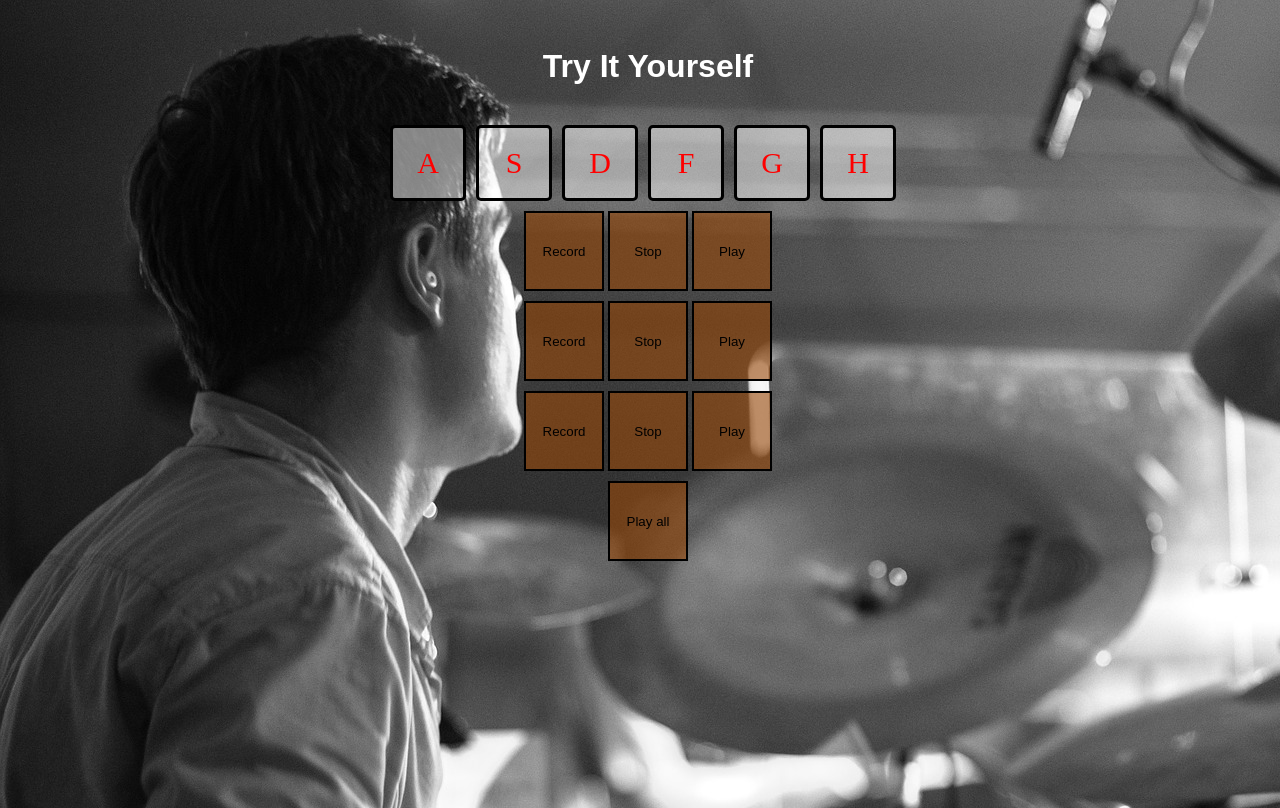
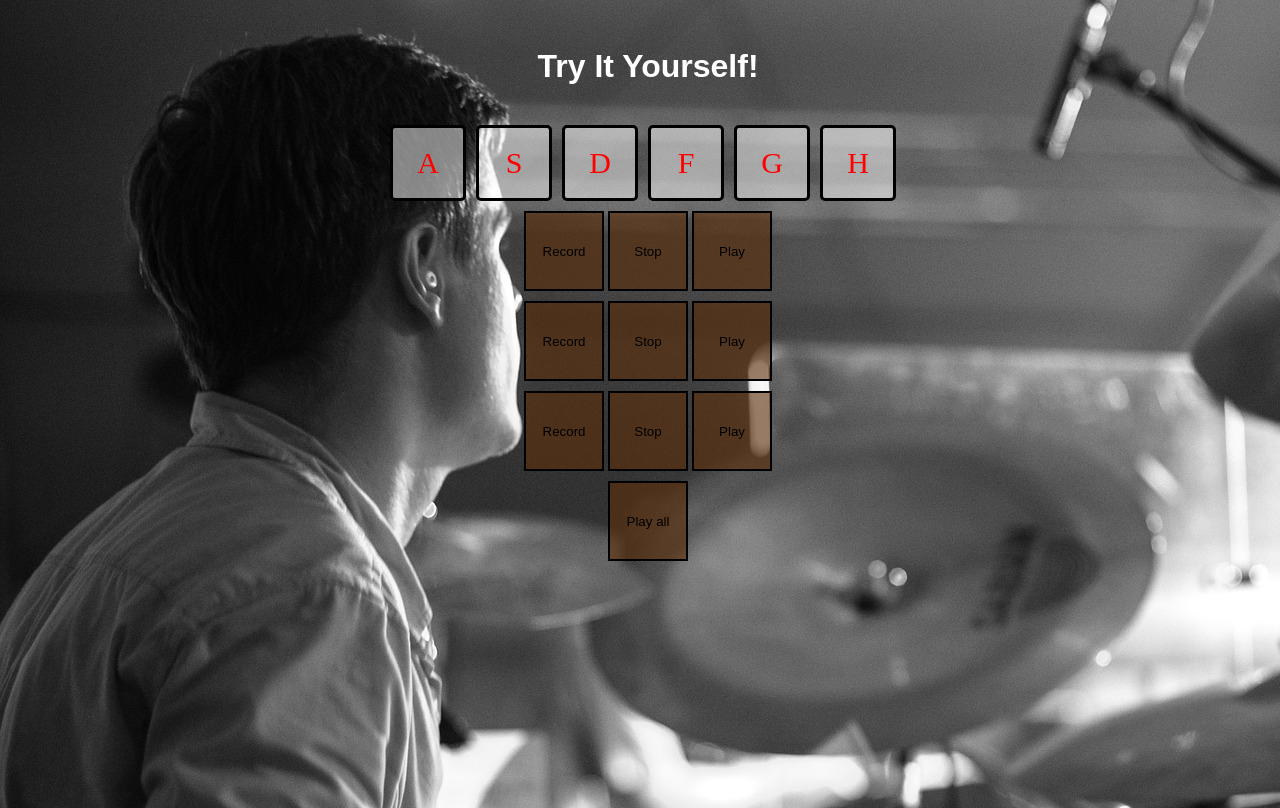
Before and after one commit to TomaszSygut/Javascript-Projekty, a plain HTML site: page SoundKit/index.html in a window 1280 px wide. Drawn offline with Linux system fonts and the light colour scheme.

Commit message:
repair css

```diff
--- a/SoundKit/index.html
+++ b/SoundKit/index.html
@@ -1,16 +1,17 @@
 <!DOCTYPE html>
 <html lang="en">
+
 <head>
     <meta charset="UTF-8">
     <meta name="viewport" content="width=device-width, initial-scale=1.0">
     <meta http-equiv="X-UA-Compatible" content="ie=edge">
     <link rel="stylesheet" href="style.css">
-    <script src="script.js" type="text/javascript"></script>
-    <title>Sound Kit</title>
+    <script src="sounddd.js" type="text/javascript"></script>
+    <title>Document</title>
 </head>
+
 <body>
-    <h1>Try It Yourself</h1>
-
+    <h1>Try It Yourself!</h1>
     <div id="Voice">
     <div id="a1" class="boom sound">
         <span class="r">a</span>
@@ -31,7 +32,7 @@
         <span>h</span>
     </div>
 </div>
-<div class="part1">
+    <div class="part1">
     <button id="startRecording">
         <a>Record</a></button>
     <button id="stopRecording">Stop</button>
@@ -61,5 +62,8 @@
     <audio src="Sounds/kick.wav" id='kick'></audio>
     <audio src="Sounds/snare.wav" id='snare'></audio>
     <audio src="Sounds/tink.wav" id='tink'></audio>
+
+
 </body>
+
 </html>
--- a/SoundKit/style.css
+++ b/SoundKit/style.css
@@ -68,7 +68,7 @@ button{
     width: 80px;
     height: 80px;
     border: solid 2px black;
-    background-color: rgb(153, 74, 10, 0.6);
+    background-color: rgba(92, 46, 9, 0.6);
 
     transition: 0.1s all cubic-bezier(0.95, 0.7, 0.795, 0.1)
 }
```
